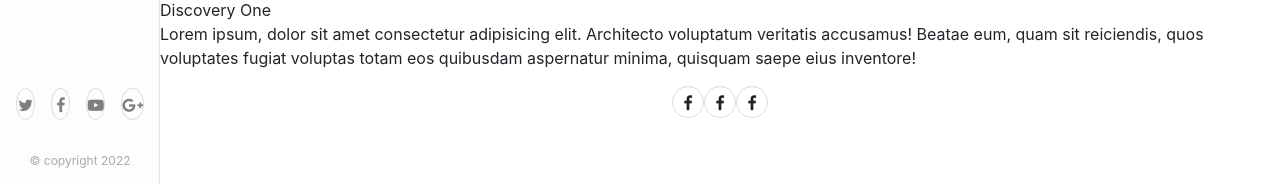
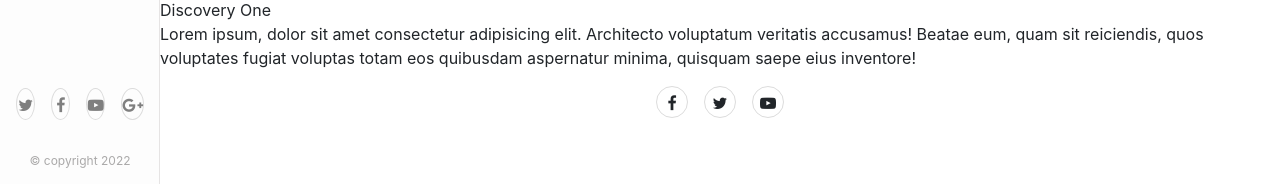
Before and after one commit to billionsjoel/dravel-app, a React (Create React App) app: page /home in a window 1280 px wide. Shown: the part 598-782 px from the top of the page. Built offline with nearby package versions, Linux system fonts and the light colour scheme.

Commit message:
Fix icons

```diff
--- a/src/components/homepage/socials.js
+++ b/src/components/homepage/socials.js
@@ -8,10 +8,10 @@ function Socials() {
           <i className="fa fa-facebook" aria-hidden="true" />
         </li>
         <li>
-          <i className="fa fa-facebook" aria-hidden="true" />
+          <i className="fa fa-twitter" aria-hidden="true" />
         </li>
         <li>
-          <i className="fa fa-facebook" aria-hidden="true" />
+          <i className="fa fa-youtube-play" aria-hidden="true" />
         </li>
       </ul>
     </div>
--- a/src/scss/socials.scss
+++ b/src/scss/socials.scss
@@ -3,6 +3,7 @@
 		padding: 1rem;
 		display: flex;
 		justify-content: center;
+    gap: 1rem;
 
 		& > li {
 			list-style: none;
```
